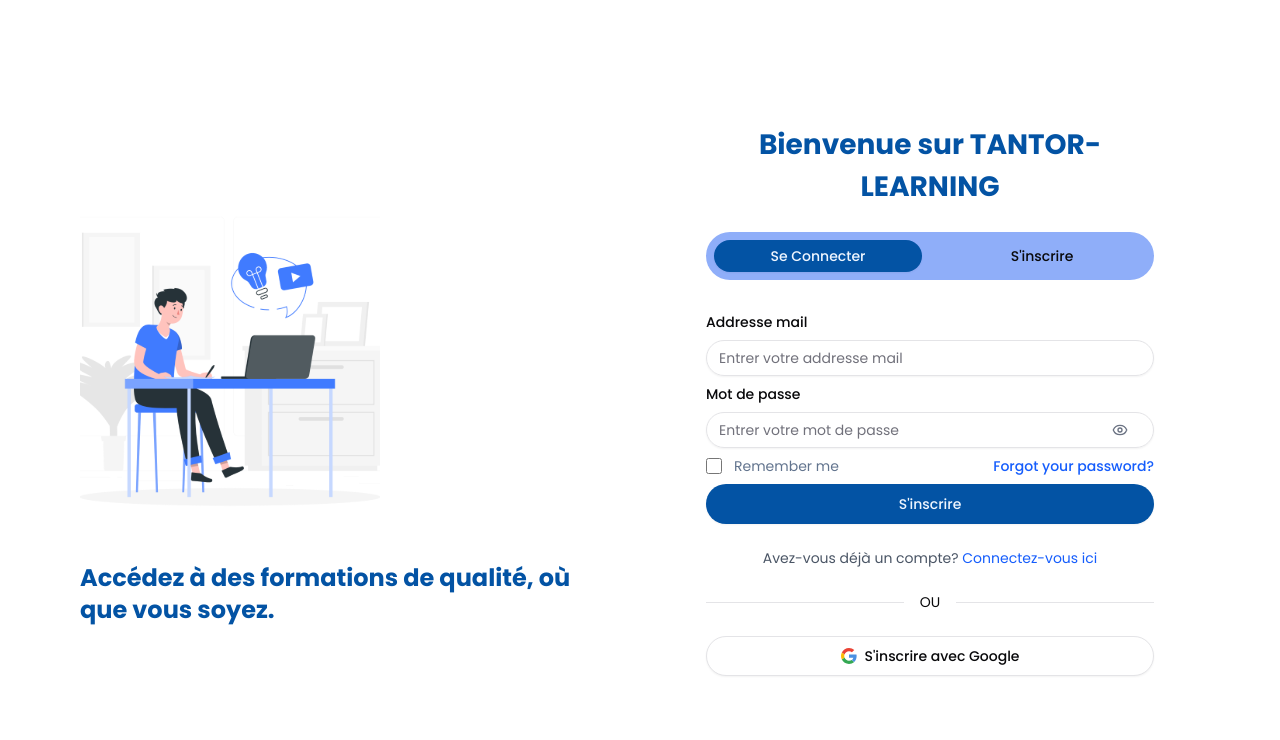
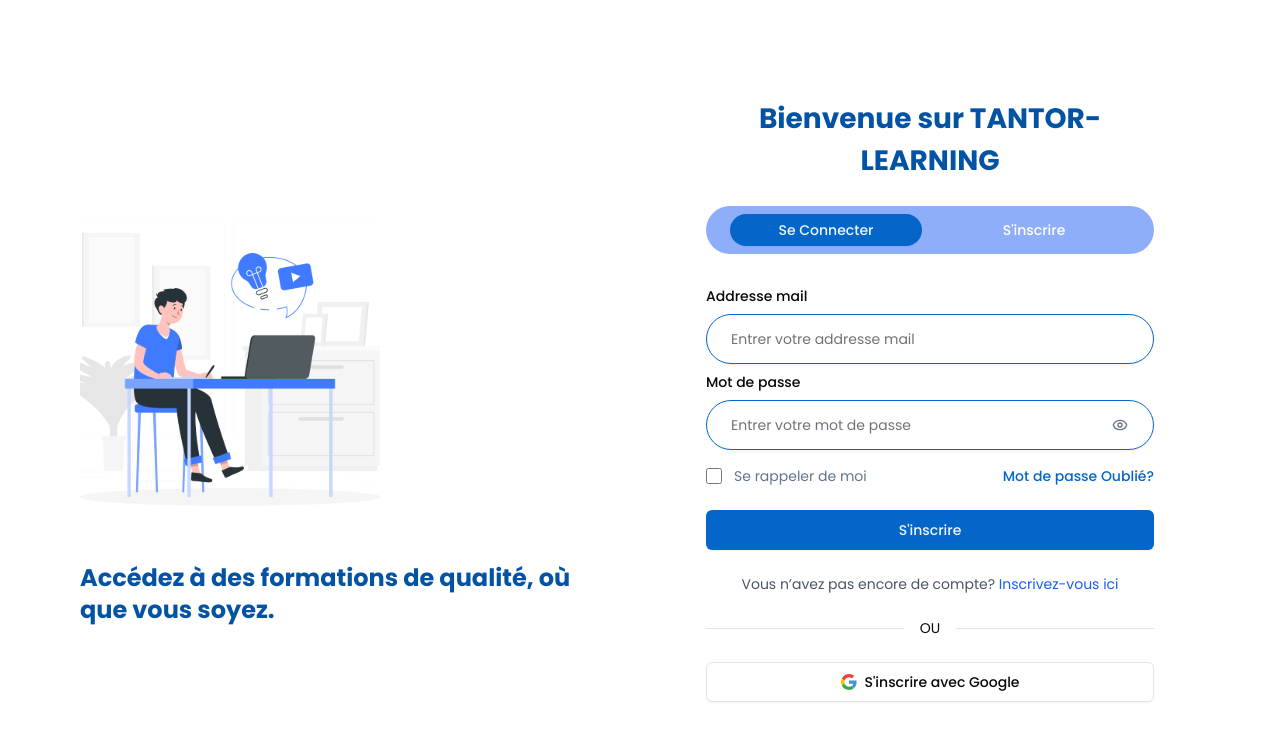
Before and after one commit to Tantor-Hub/tantor-learning-frontend, a Next.js app: page /signin in a window 1280 px wide. Shown: the top 740 px of the page. Built offline with nearby package versions, Linux system fonts and the light colour scheme.

Commit message:
fix-auth-pages-img & a build script

```diff
--- a/src/app/(auth)/signin/page.tsx
+++ b/src/app/(auth)/signin/page.tsx
@@ -95,13 +95,13 @@
             <h1 className="text-[28px] font-bold text-primary">Bienvenue sur TANTOR-LEARNING</h1>
           </div>
 
-          <div className="flex items-center justify-between mb-8 gap-4 bg-[#8FAEF9] rounded-full p-2">
-            <Button size="sm" className="rounded-full flex-1">
+          <div className="flex items-center justify-between mb-8 gap-4 bg-[#8FAEF9] rounded-full py-2 px-6">
+            <Button size="sm" className="rounded-full flex-1 bg-[#0466C8]">
               Se Connecter
             </Button>
             <Button
               variant="ghost"
-              className="rounded-full flex-1"
+              className="rounded-full flex-1 text-white"
               size="sm"
               onClick={() => router.push("/signup")}
             >
@@ -121,7 +121,7 @@
                       <Input
                         type="email"
                         placeholder="Entrer votre addresse mail"
-                        className="rounded-full"
+                        className="rounded-full p-6 border border-[#0466C8]"
                         {...field}
                       />
                     </FormControl>
@@ -141,7 +141,7 @@
                         <Input
                           type={showPassword ? "text" : "password"}
                           placeholder="Entrer votre mot de passe"
-                          className="rounded-full pr-12"
+                          className="rounded-full pr-12 p-6 border border-[#0466C8]"
                           {...field}
                         />
                         <Button
@@ -159,7 +159,7 @@
                 )}
               />
 
-              <div className="flex flex-wrap items-center justify-between gap-4">
+              <div className="flex flex-wrap items-center justify-between gap-4 mt-4">
                 <div className="flex items-center">
                   <input
                     id="remember-me"
@@ -168,17 +168,22 @@
                     className="h-4 w-4 text-blue-600 focus:ring-blue-500 border-slate-300 rounded"
                   />
                   <label htmlFor="remember-me" className="ml-3 block text-sm text-slate-500">
-                    Remember me
+                    Se rappeler de moi
                   </label>
                 </div>
                 <div className="text-sm">
-                  <Link href="/recover" className="text-blue-600 hover:text-blue-500 font-medium">
-                    Forgot your password?
+                  <Link href="/recover" className="text-[#0466C8] hover:underline font-medium">
+                    Mot de passe Oublié?
                   </Link>
                 </div>
               </div>
 
-              <Button className="w-full rounded-full" type="submit" size="lg" disabled={isLoading}>
+              <Button
+                className="w-full bg-[#0466C8] mt-4"
+                type="submit"
+                size="lg"
+                disabled={isLoading}
+              >
                 {isLoading ? "Inscription en cours..." : "S'inscrire"}
               </Button>
             </form>
@@ -186,9 +191,9 @@
 
           <div className="text-center mt-6">
             <p className="text-sm text-gray-600">
-              Avez-vous déjà un compte?{" "}
-              <Link href="/login" className="text-blue-600 hover:underline">
-                Connectez-vous ici
+              Vous n’avez pas encore de compte?{" "}
+              <Link href="/signup" className="text-blue-600 hover:underline">
+                Inscrivez-vous ici
               </Link>
             </p>
           </div>
@@ -201,7 +206,7 @@
 
           <Button
             variant="outline"
-            className="w-full rounded-full"
+            className="w-full"
             type="button"
             size="lg"
             onClick={signInWithGoogle}
--- a/src/app/(auth)/signup/page.tsx
+++ b/src/app/(auth)/signup/page.tsx
@@ -95,16 +95,16 @@
             <h1 className="text-[28px] font-bold text-primary">Bienvenue sur TANTOR-LEARNING</h1>
           </div>
 
-          <div className="flex items-center justify-between mb-8 gap-4 bg-[#8FAEF9] rounded-full p-2">
+          <div className="flex items-center justify-between mb-8 gap-4 bg-[#8FAEF9] rounded-full py-2 px-6">
             <Button
               size="sm"
               variant="ghost"
-              className="rounded-full flex-1"
+              className="rounded-full flex-1 text-white"
               onClick={() => router.push("/signin")}
             >
               Se Connecter
             </Button>
-            <Button className="rounded-full flex-1" size="sm">
+            <Button className="rounded-full flex-1 bg-[#0466C8]" size="sm">
               S'inscrire
             </Button>
           </div>
@@ -120,7 +120,7 @@
                     <FormControl>
                       <Input
                         placeholder="Entrer votre Nom et Post-nom"
-                        className="rounded-full"
+                        className="rounded-full p-6 border border-[#0466C8]"
                         {...field}
                       />
                     </FormControl>
@@ -139,7 +139,7 @@
                       <Input
                         type="email"
                         placeholder="Entrer votre addresse mail"
-                        className="rounded-full"
+                        className="rounded-full p-6 border border-[#0466C8]"
                         {...field}
                       />
                     </FormControl>
@@ -157,7 +157,7 @@
                     <FormControl>
                       <Input
                         placeholder="Entrer votre nom d'utilisateur"
-                        className="rounded-full"
+                        className="rounded-full p-6 border border-[#0466C8]"
                         {...field}
                       />
                     </FormControl>
@@ -177,7 +177,7 @@
                         <Input
                           type={showPassword ? "text" : "password"}
                           placeholder="Entrer votre mot de passe"
-                          className="rounded-full pr-12"
+                          className="rounded-full pr-12 p-6 border border-[#0466C8]"
                           {...field}
                         />
                         <button
@@ -205,7 +205,7 @@
                         <Input
                           type={showConfirmPassword ? "text" : "password"}
                           placeholder="Confirmer le mot de passe"
-                          className="rounded-full pr-12"
+                          className="rounded-full pr-12 p-6 border border-[#0466C8]"
                           {...field}
                         />
                         <Button
@@ -247,7 +247,7 @@
                 )}
               />
 
-              <Button className="w-full rounded-full" type="submit" size="lg" disabled={isLoading}>
+              <Button className="w-full bg-[#0466C8]" type="submit" size="lg" disabled={isLoading}>
                 {isLoading ? "Inscription en cours..." : "S'inscrire"}
               </Button>
             </form>
@@ -270,7 +270,7 @@
 
           <Button
             variant="outline"
-            className="w-full rounded-full"
+            className="w-full"
             type="button"
             size="lg"
             onClick={signInWithGoogle}
```
Also changed, not shown: 1 other file (tests, documents, lock files or other folders).
